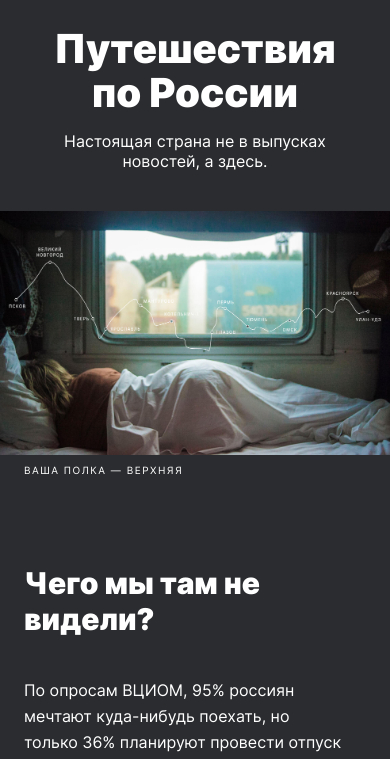
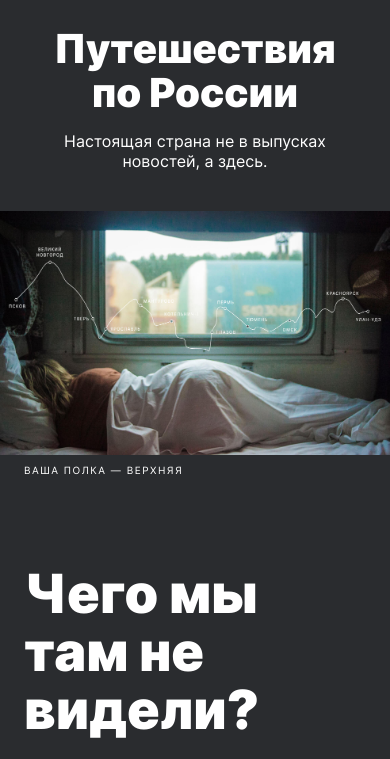
Before and after one commit to thewayitshine/russian-travel, a plain HTML site: page index.html in a window 390 px wide. Shown: the part 85-844 px from the top of the page. Drawn offline with Linux system fonts and the light colour scheme.

Commit message:
Проетная 3 (исправления 3)

```diff
--- a/blocks/intro/__title/intro__title.css
+++ b/blocks/intro/__title/intro__title.css
@@ -7,9 +7,9 @@
 
 @media screen and (max-width: 768px) {
   .intro__title {
-      max-width: 640px;
-      font-size: 30px;
-      line-height: 36px;
+      max-width: 720px;
+      font-size: 54px;
+      line-height: 58px;
   }
 }
 
```
